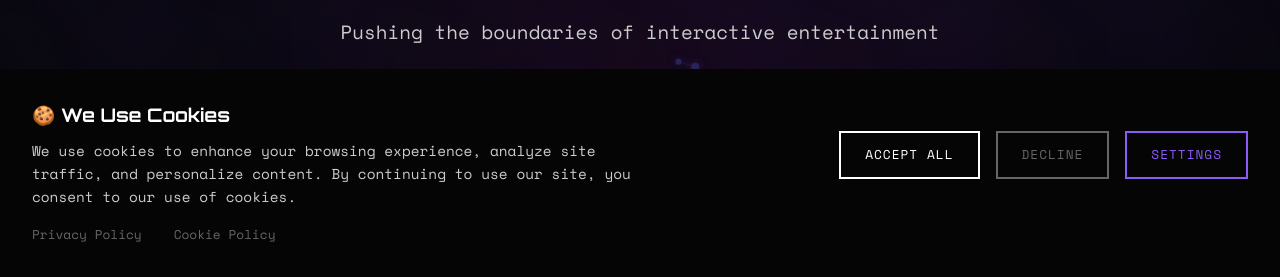
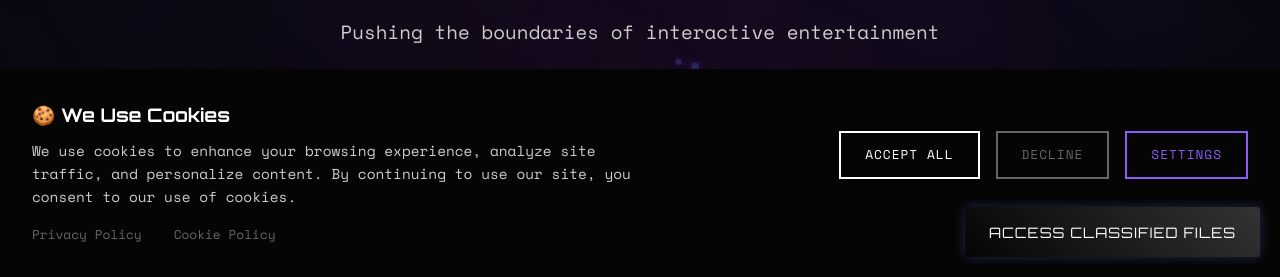
Before and after one commit to ArsenalS4/Arsenal-Studios, a plain HTML site: page index.html in a window 1280 px wide. Shown: the part 523-800 px from the top of the page. Drawn offline with nearby package versions, Linux system fonts and the light colour scheme; animation ran at ten frames a second.

Commit message:
Add files via upload

```diff
--- a/index.html
+++ b/index.html
@@ -5,8 +5,8 @@
     <title>Arsenal Studios LLC - Cyberpunk Game Development Studio | The Arsenal Experiment</title>
 
     <!-- SEO Meta Tags -->
-    <meta name="description" content="Arsenal Studios LLC - Leading cyberpunk game development studio creating The Arsenal Experiment. Cutting-edge AI-driven gaming experiences with immersive cyberpunk aesthetics.">
-    <meta name="keywords" content="game development, cyberpunk games, AI gaming, Arsenal Studios, The Arsenal Experiment, indie game studio, futuristic games, VR games, PC gaming, console gaming">
+    <meta name="description" content="Arsenal Studios LLC - Leading cyberpunk game development studio creating The Arsenal Experiment. Cutting-edge gaming experiences with immersive cyberpunk aesthetics and ultra-violence gameplay.">
+    <meta name="keywords" content="game development, cyberpunk games, Arsenal Studios, The Arsenal Experiment, indie game studio, futuristic games, VR games, PC gaming, console gaming, first person shooter, ultra violence, destruction physics">
     <meta name="author" content="Arsenal Studios LLC">
     <meta name="robots" content="index, follow">
     <meta name="theme-color" content="#6366f1">
@@ -15,7 +15,7 @@
 
     <!-- Open Graph Meta Tags -->
     <meta property="og:title" content="Arsenal Studios LLC - Cyberpunk Game Development Studio | The Arsenal Experiment">
-    <meta property="og:description" content="Creating the future of gaming with The Arsenal Experiment - an AI-driven cyberpunk first-person shooter coming 2028. Fast-paced action, next-gen destruction physics, and ultra-violence gameplay.">
+    <meta property="og:description" content="Creating the future of gaming with The Arsenal Experiment - a cyberpunk first-person shooter coming 2028. Fast-paced action, next-gen destruction physics, and ultra-violence gameplay.">
     <meta property="og:type" content="website">
     <meta property="og:url" content="https://arsenalstudios.dev">
     <meta property="og:image" content="/LogoGS.png">
@@ -26,7 +26,7 @@
     <!-- Twitter Meta Tags -->
     <meta name="twitter:card" content="summary_large_image">
     <meta name="twitter:title" content="Arsenal Studios LLC - Cyberpunk Game Development Studio">
-    <meta name="twitter:description" content="Creating the future of gaming with The Arsenal Experiment - an AI-driven cyberpunk first-person shooter coming 2028.">
+    <meta name="twitter:description" content="Creating the future of gaming with The Arsenal Experiment - a cyberpunk first-person shooter coming 2028.">
     <meta name="twitter:image" content="/LogoGS.png">
     <meta name="twitter:image:alt" content="Arsenal Studios LLC cyberpunk game development studio logo">
     <meta name="twitter:site" content="@ArsenalStudios">
@@ -41,7 +41,7 @@
       "alternateName": "Arsenal Studios",
       "url": "https://arsenalstudios.dev",
       "logo": "https://arsenalstudios.dev/LogoGS.png",
-      "description": "Cyberpunk game development studio creating The Arsenal Experiment - a next-generation first-person shooter with AI-driven gameplay, ultra-violence, and next-gen destruction physics.",
+      "description": "Cyberpunk game development studio creating The Arsenal Experiment - a next-generation first-person shooter with ultra-violence gameplay and next-gen destruction physics.",
       "foundingDate": "2025",
       "numberOfEmployees": "5",
       "email": "arsenal@arsenal-studios.com",
@@ -60,7 +60,7 @@
         "itemOffered": {
           "@type": "VideoGame",
           "name": "The Arsenal Experiment",
-          "description": "Cyberpunk first-person shooter with fast-paced action combat, next-gen destruction physics, ultra-violence gameplay, and AI-driven narrative",
+          "description": "Cyberpunk first-person shooter with fast-paced action combat, next-gen destruction physics, and ultra-violence gameplay with immersive tactical combat",
           "genre": ["First Person Shooter", "Cyberpunk", "Action"],
           "gamePlatform": "PC",
           "applicationCategory": "Game",
--- a/js/hack-system.js
+++ b/js/hack-system.js
@@ -73,10 +73,7 @@ class HackSystem {
     }
 
     init() {
-        // Start the hack sequence after 1 minute
-        setTimeout(() => {
-            this.initiateHack();
-        }, 60000);
+        // Remove the automatic timer - now manually triggered only
     }
 
     initiateHack() {
@@ -390,6 +387,88 @@ export function initializeHackSystem() {
     const hackSystem = new HackSystem();
     hackSystem.init();
 
-    // Make it available globally for debugging
+    // Make it available globally for button access
     window.hackSystem = hackSystem;
+
+    // Create and add the hack access button
+    createHackAccessButton(hackSystem);
 }
+
+function createHackAccessButton(hackSystem) {
+    const hackButton = document.createElement('button');
+    hackButton.id = 'hackAccessButton';
+    hackButton.innerHTML = '<span>ACCESS CLASSIFIED FILES</span>';
+    hackButton.className = 'hack-access-button';
+
+    hackButton.style.cssText = `
+        position: fixed;
+        bottom: 20px;
+        right: 20px;
+        background: linear-gradient(45deg, var(--bg-darker), var(--border-color));
+        border: 2px solid var(--primary-color);
+        color: var(--primary-color);
+        padding: 1rem 1.5rem;
+        font-family: 'Orbitron', monospace;
+        font-size: 0.9rem;
+        letter-spacing: 1px;
+        cursor: pointer;
+        transition: all 0.3s ease;
+        text-transform: uppercase;
+        z-index: 1000;
+        border-radius: 3px;
+        box-shadow: 0 0 10px rgba(99, 102, 241, 0.3);
+        backdrop-filter: blur(10px);
+        animation: hackButtonPulse 3s ease-in-out infinite;
+    `;
+
+    // Add hover and click effects
+    hackButton.addEventListener('mouseenter', function() {
+        this.style.background = 'var(--primary-color)';
+        this.style.color = 'var(--bg-dark)';
+        this.style.boxShadow = '0 0 20px var(--primary-color)';
+        this.style.transform = 'translateY(-2px)';
+    });
+
+    hackButton.addEventListener('mouseleave', function() {
+        this.style.background = 'linear-gradient(45deg, var(--bg-darker), var(--border-color))';
+        this.style.color = 'var(--primary-color)';
+        this.style.boxShadow = '0 0 10px rgba(99, 102, 241, 0.3)';
+        this.style.transform = 'translateY(0)';
+    });
+
+    hackButton.addEventListener('click', function() {
+        hackSystem.initiateHack();
+        // Hide button once activated
+        this.style.display = 'none';
+    });
+
+    // Add button animation styles
+    if (!document.querySelector('#hack-button-styles')) {
+        const style = document.createElement('style');
+        style.id = 'hack-button-styles';
+        style.textContent = `
+            @keyframes hackButtonPulse {
+                0%, 100% {
+                    box-shadow: 0 0 10px rgba(99, 102, 241, 0.3);
+                    border-color: var(--primary-color);
+                }
+                50% {
+                    box-shadow: 0 0 25px rgba(99, 102, 241, 0.6);
+                    border-color: var(--secondary-color);
+                }
+            }
+
+            @media (max-width: 768px) {
+                .hack-access-button {
+                    bottom: 15px !important;
+                    right: 15px !important;
+                    padding: 0.8rem 1.2rem !important;
+                    font-size: 0.8rem !important;
+                }
+            }
+        `;
+        document.head.appendChild(style);
+    }
+
+    document.body.appendChild(hackButton);
+}
```
Also changed, not shown: games.html (+1 -1 lines).
